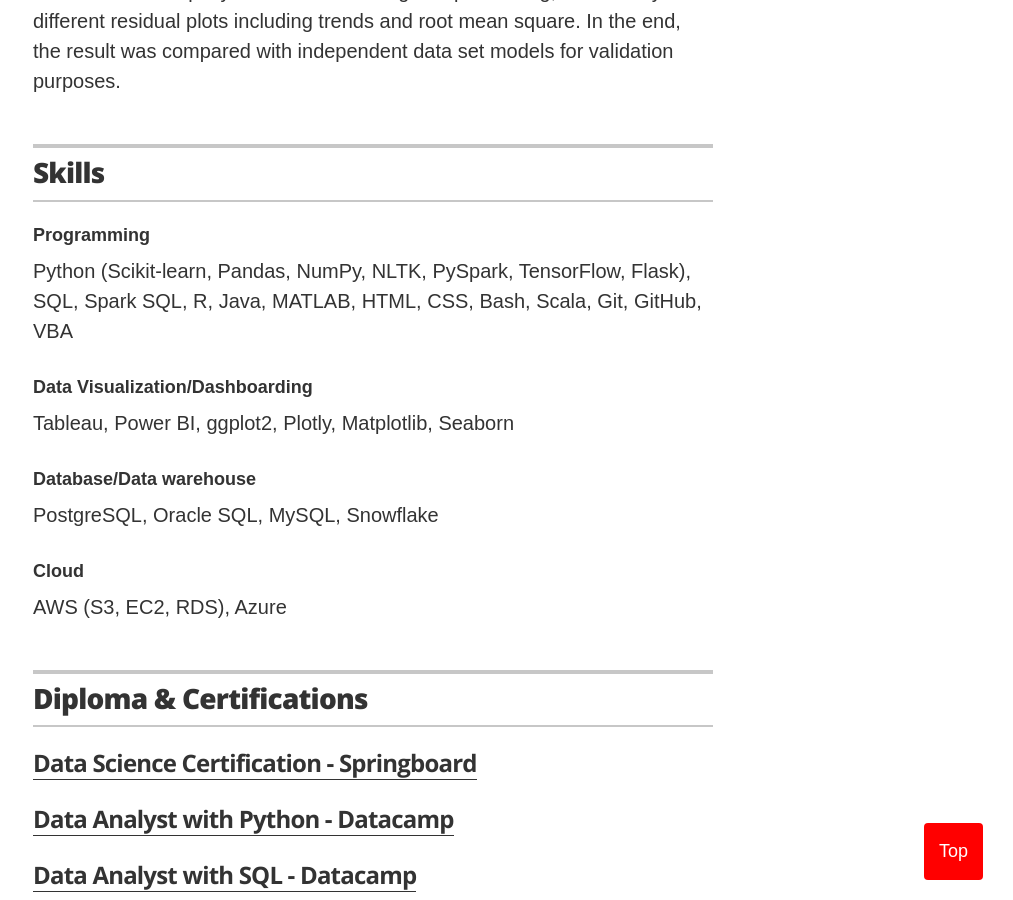
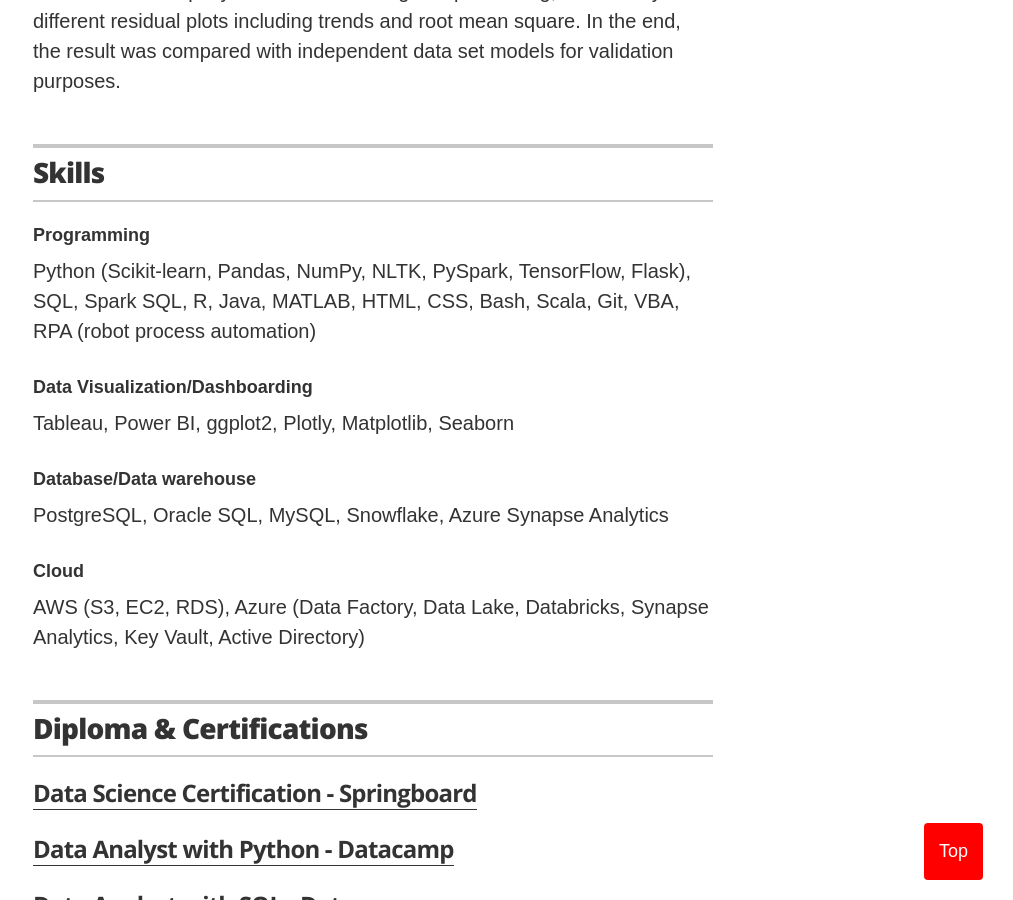
Before and after one commit to ttariqaziz/ttariqaziz.github.io, a Jekyll site: the page built from index.html, in a window 1280 px wide and 900 px high, scrolled down 5049 px. Shown: the whole window, without its empty margins (267-1280 px from the left). Built offline with Jekyll 4.4.1, drawn with Linux system fonts in a browser that asks for light colours.

Commit message:
Update skills.yml

```diff
--- a/_data/skills.yml
+++ b/_data/skills.yml
@@ -1,7 +1,7 @@
 # Skills
 # Programming
 - skill: Programming
-  description: Python (Scikit-learn, Pandas, NumPy, NLTK, PySpark, TensorFlow, Flask), SQL, Spark SQL, R, Java, MATLAB, HTML, CSS, Bash, Scala, Git, GitHub, VBA
+  description: Python (Scikit-learn, Pandas, NumPy, NLTK, PySpark, TensorFlow, Flask), SQL, Spark SQL, R, Java, MATLAB, HTML, CSS, Bash, Scala, Git, VBA, RPA (robot process automation)
 
 # Dashboard
 - skill: Data Visualization/Dashboarding
@@ -9,11 +9,11 @@
 
 # Database
 - skill: Database/Data warehouse
-  description: PostgreSQL, Oracle SQL, MySQL, Snowflake
+  description: PostgreSQL, Oracle SQL, MySQL, Snowflake, Azure Synapse Analytics
 
 # Cloud
 - skill: Cloud
-  description: AWS (S3, EC2, RDS), Azure
+  description: AWS (S3, EC2, RDS), Azure (Data Factory, Data Lake, Databricks, Synapse Analytics, Key Vault, Active Directory)
 
 # tools:
 # - skill: tools
```
